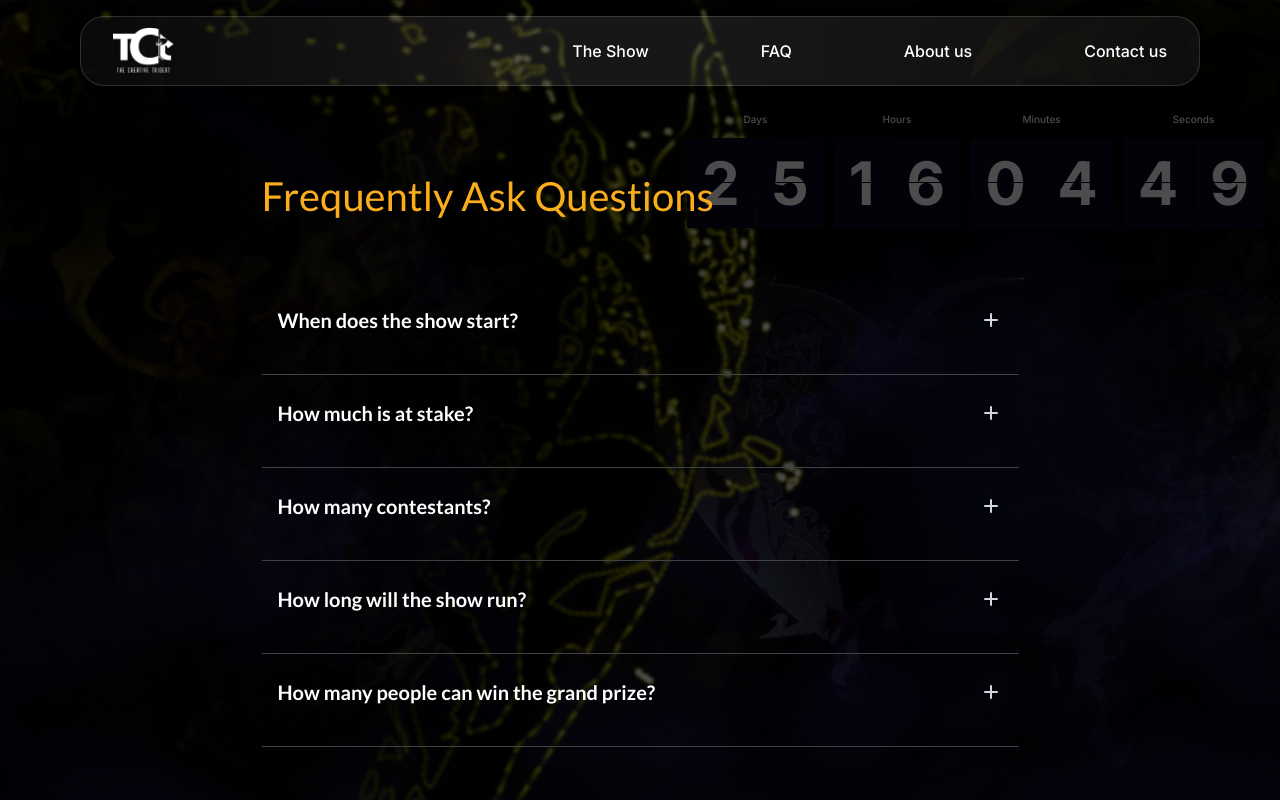
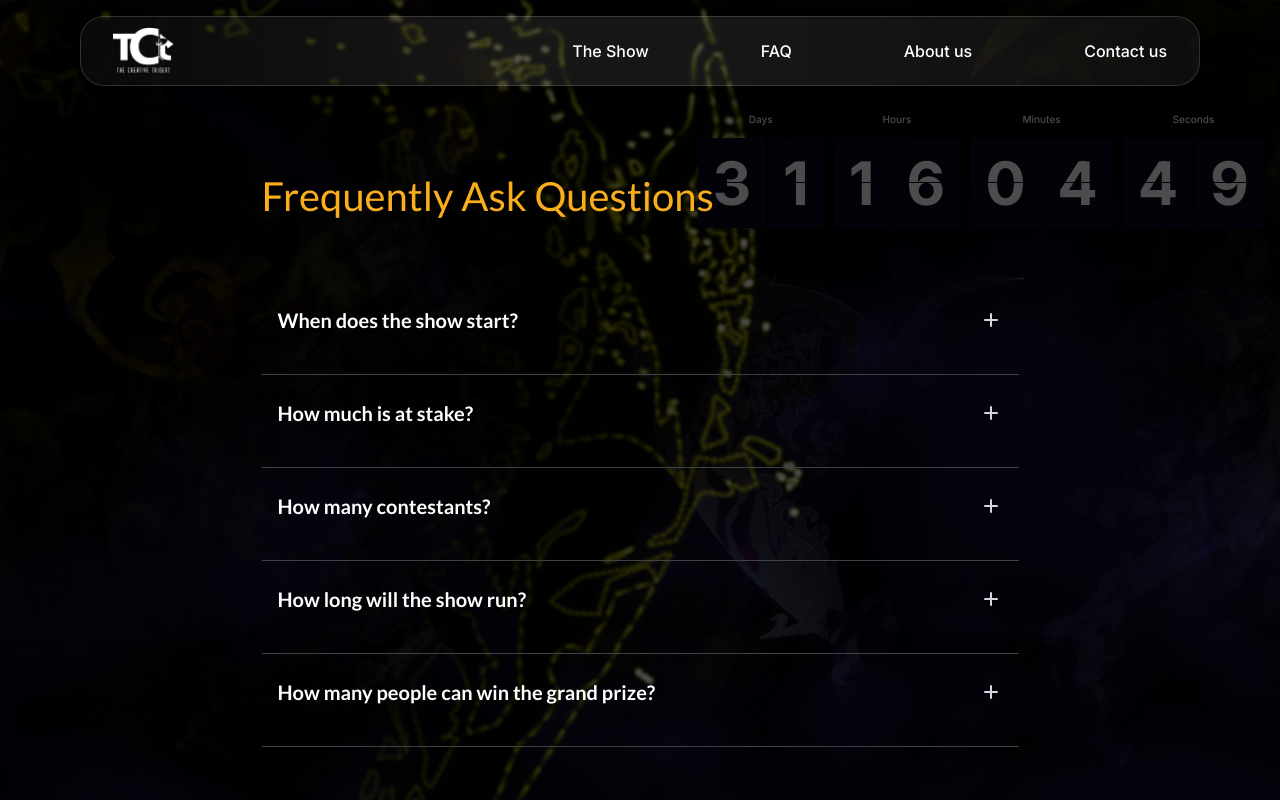
Before and after one commit to unegbuclinton/trident, a Next.js app: page /nav-pages/faq in a window 1280 px wide. Shown: the top 800 px of the page. Built offline with nearby package versions, Linux system fonts and the light colour scheme.

Commit message:
extract countdown clock

```diff
--- a/src/components/flip-clock/FlipClock.tsx
+++ b/src/components/flip-clock/FlipClock.tsx
@@ -1,63 +1,32 @@
 'use client'
+import useCountdownTimer from '@/lib/conutdownTimer'
 import React, { useState, useEffect } from 'react'
 
 const FlipClock = () => {
-  const calculateEndDate = () => {
-    const endDate = new Date('2024-08-26T00:00:00')
-    return endDate.getTime()
-  }
+  const preciseEndDate = new Date('2024-09-01T00:00:00').getTime()
 
-  const getSavedEndDate = () => {
-    const savedEndDate = localStorage.getItem('countdownEndDate')
-    return savedEndDate ? parseInt(savedEndDate, 10) : calculateEndDate()
-  }
-
-  const [endDate, setEndDate] = useState(getSavedEndDate())
-  const [time, setTime] = useState(() =>
-    Math.max(0, Math.floor((endDate - new Date().getTime()) / 1000))
-  )
-
-  useEffect(() => {
-    if (!localStorage.getItem('countdownEndDate')) {
-      localStorage.setItem('countdownEndDate', endDate.toString())
-    }
-
-    const timerId = setInterval(() => {
-      const currentTime = new Date().getTime()
-      const remainingTime = Math.max(
-        0,
-        Math.floor((endDate - currentTime) / 1000)
-      )
-      setTime(remainingTime)
-
-      if (remainingTime <= 0) {
-        clearInterval(timerId)
-      }
-    }, 1000)
-
-    return () => clearInterval(timerId)
-  }, [endDate])
+  const { days, hours, minutes, seconds } = useCountdownTimer(preciseEndDate)
 
   const formatTime = (value: number) => {
     return value < 10 ? `0${value}` : `${value}`
   }
 
-  const days = formatTime(Math.floor(time / (24 * 60 * 60)))
-  const hours = formatTime(Math.floor((time % (24 * 60 * 60)) / (60 * 60)))
-  const minutes = formatTime(Math.floor((time % (60 * 60)) / 60))
-  const seconds = formatTime(time % 60)
+  const formattedDays = formatTime(days)
+  const formattedHhours = formatTime(hours)
+  const formattedMinutes = formatTime(minutes)
+  const formattedSseconds = formatTime(seconds)
   return (
     <div className='flex gap-2.5 justify-center lg:justify-end lg:mb-[140px] z-[5]'>
       <div className='container-segment'>
         <div className='segment-title'>Days</div>
         <div className='segment'>
           <div className='flip-card'>
-            <div className='top'>{days[0]}</div>
-            <div className='bottom'>{days[0]}</div>
+            <div className='top'>{formattedDays[0]}</div>
+            <div className='bottom'>{formattedDays[0]}</div>
           </div>
           <div className='flip-card'>
-            <div className='top'>{days[1]}</div>
-            <div className='bottom'>{days[1]}</div>
+            <div className='top'>{formattedDays[1]}</div>
+            <div className='bottom'>{formattedDays[1]}</div>
           </div>
         </div>
       </div>
@@ -65,12 +34,12 @@ const FlipClock = () => {
         <div className='segment-title'>Hours</div>
         <div className='segment'>
           <div className='flip-card'>
-            <div className='top'>{hours[0]}</div>
-            <div className='bottom'>{hours[0]}</div>
+            <div className='top'>{formattedHhours[0]}</div>
+            <div className='bottom'>{formattedHhours[0]}</div>
           </div>
           <div className='flip-card'>
-            <div className='top'>{hours[1]}</div>
-            <div className='bottom'>{hours[1]}</div>
+            <div className='top'>{formattedHhours[1]}</div>
+            <div className='bottom'>{formattedHhours[1]}</div>
           </div>
         </div>
       </div>
@@ -78,12 +47,12 @@ const FlipClock = () => {
         <div className='segment-title'>Minutes</div>
         <div className='segment'>
           <div className='flip-card'>
-            <div className='top'>{minutes[0]}</div>
-            <div className='bottom'>{minutes[0]}</div>
+            <div className='top'>{formattedMinutes[0]}</div>
+            <div className='bottom'>{formattedMinutes[0]}</div>
           </div>
           <div className='flip-card'>
-            <div className='top'>{minutes[1]}</div>
-            <div className='bottom'>{minutes[1]}</div>
+            <div className='top'>{formattedMinutes[1]}</div>
+            <div className='bottom'>{formattedMinutes[1]}</div>
           </div>
         </div>
       </div>
@@ -91,12 +60,12 @@ const FlipClock = () => {
         <div className='segment-title'>Seconds</div>
         <div className='segment'>
           <div className='flip-card'>
-            <div className='top'>{seconds[0]}</div>
-            <div className='bottom'>{seconds[0]}</div>
+            <div className='top'>{formattedSseconds[0]}</div>
+            <div className='bottom'>{formattedSseconds[0]}</div>
           </div>
           <div className='flip-card'>
-            <div className='top'>{seconds[1]}</div>
-            <div className='bottom'>{seconds[1]}</div>
+            <div className='top'>{formattedSseconds[1]}</div>
+            <div className='bottom'>{formattedSseconds[1]}</div>
           </div>
         </div>
       </div>
--- /dev/null
+++ b/src/lib/conutdownTimer.tsx
@@ -0,0 +1,59 @@
+import { useState, useEffect } from 'react'
+
+const useCountdownTimer = (preciseEndDate: number) => {
+  // Function to get the end date, checking if localStorage is available
+  const getEndDate = () => {
+    if (typeof window !== 'undefined') {
+      // Check if we are running on the client
+      const savedEndDate = localStorage.getItem('countdownEndDate')
+      if (savedEndDate) {
+        return parseInt(savedEndDate, 10)
+      } else {
+        localStorage.setItem('countdownEndDate', preciseEndDate.toString())
+      }
+    }
+    return preciseEndDate
+  }
+
+  // State to hold the end date and remaining time in seconds
+  const [endDate, setEndDate] = useState(getEndDate())
+  const [time, setTime] = useState(() =>
+    Math.max(0, Math.floor((endDate - new Date().getTime()) / 1000))
+  )
+
+  useEffect(() => {
+    // Set the end date in localStorage if on client
+    if (
+      typeof window !== 'undefined' &&
+      !localStorage.getItem('countdownEndDate')
+    ) {
+      localStorage.setItem('countdownEndDate', endDate.toString())
+    }
+
+    const timerId = setInterval(() => {
+      const currentTime = new Date().getTime()
+      const remainingTime = Math.max(
+        0,
+        Math.floor((endDate - currentTime) / 1000)
+      )
+      setTime(remainingTime)
+
+      // Stop the timer if time is up
+      if (remainingTime <= 0) {
+        clearInterval(timerId)
+      }
+    }, 1000)
+
+    // Clear interval on component unmount
+    return () => clearInterval(timerId)
+  }, [endDate])
+
+  const days = Math.floor(time / (24 * 60 * 60))
+  const hours = Math.floor((time % (24 * 60 * 60)) / (60 * 60))
+  const minutes = Math.floor((time % (60 * 60)) / 60)
+  const seconds = time % 60
+
+  return { days, hours, minutes, seconds }
+}
+
+export default useCountdownTimer
```
